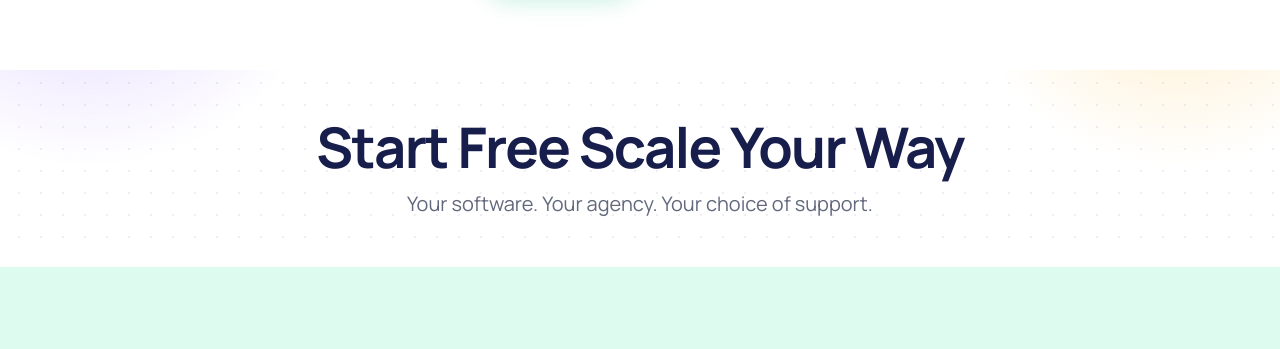
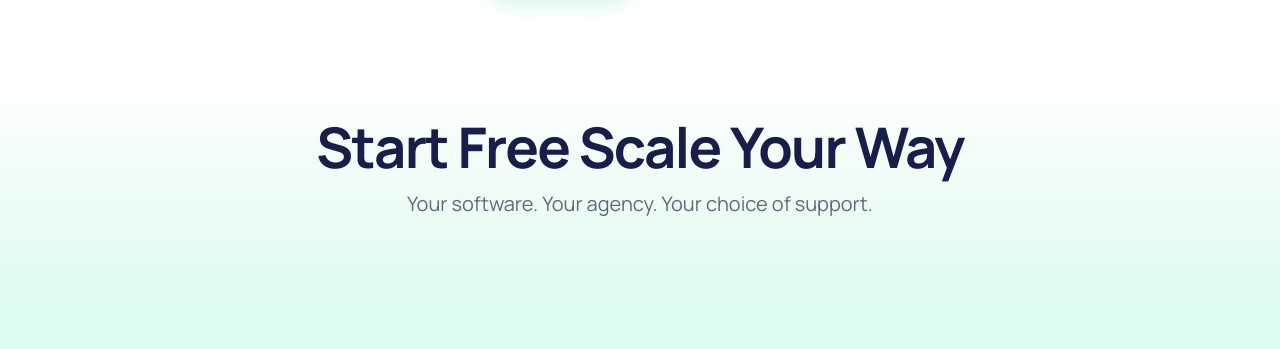
Before and after one commit to crossub-thongz/crossub_web_marketing, a Next.js app in the folder apps/marketing/: page / in a window 1280 px wide. Shown: the part 560-909 px from the top of the page. Built offline with nearby package versions, Linux system fonts and the light colour scheme; no server answers.

Commit message:
Update home-page.tsx

```diff
--- a/apps/marketing/components/site/home-page.tsx
+++ b/apps/marketing/components/site/home-page.tsx
@@ -118,7 +118,7 @@ export function HomePage() {
         </div>
       </section>
 
-      <section className="px-6 py-10 text-center md:px-10 md:py-12">
+      <section className="bg-gradient-to-b from-white to-[#DEFBEF] px-6 pt-10 pb-16 text-center md:px-10 md:pt-12 md:pb-20">
         <h2 className="text-[40px] leading-[1.05] font-bold tracking-[-0.03em] text-[#171E4B] sm:text-[56px]">
           Start Free Scale Your Way
         </h2>
@@ -273,13 +273,13 @@ export function HomePage() {
                   <span className={`grid size-16 place-items-center rounded-2xl ${item.tile}`}>
                     <Icon className="size-7" aria-hidden />
                   </span>
-                  <h3 className="mt-5 text-[22px] font-semibold tracking-[-0.02em] text-[#171E4B]">
+                  <h3 className="mt-5 flex items-center justify-center text-[22px] leading-[1.3] font-semibold tracking-[-0.02em] text-[#171E4B] lg:min-h-[2.6em]">
                     {item.title}
                   </h3>
                   <p className="mt-3 text-[16px] leading-[1.6] text-[#62697C]">{item.body}</p>
                   <a
                     href={item.href}
-                    className="mt-6 inline-flex items-center gap-1 text-[15px] font-semibold text-[#171E4B] underline decoration-[#171E4B]/40 underline-offset-4 hover:text-[#24C68D]"
+                    className="mt-auto inline-flex items-center gap-1 pt-6 text-[15px] font-semibold text-[#171E4B] underline decoration-[#171E4B]/40 underline-offset-4 hover:text-[#24C68D]"
                   >
                     Explore More
                     <ArrowRight className="size-4" aria-hidden />
```
